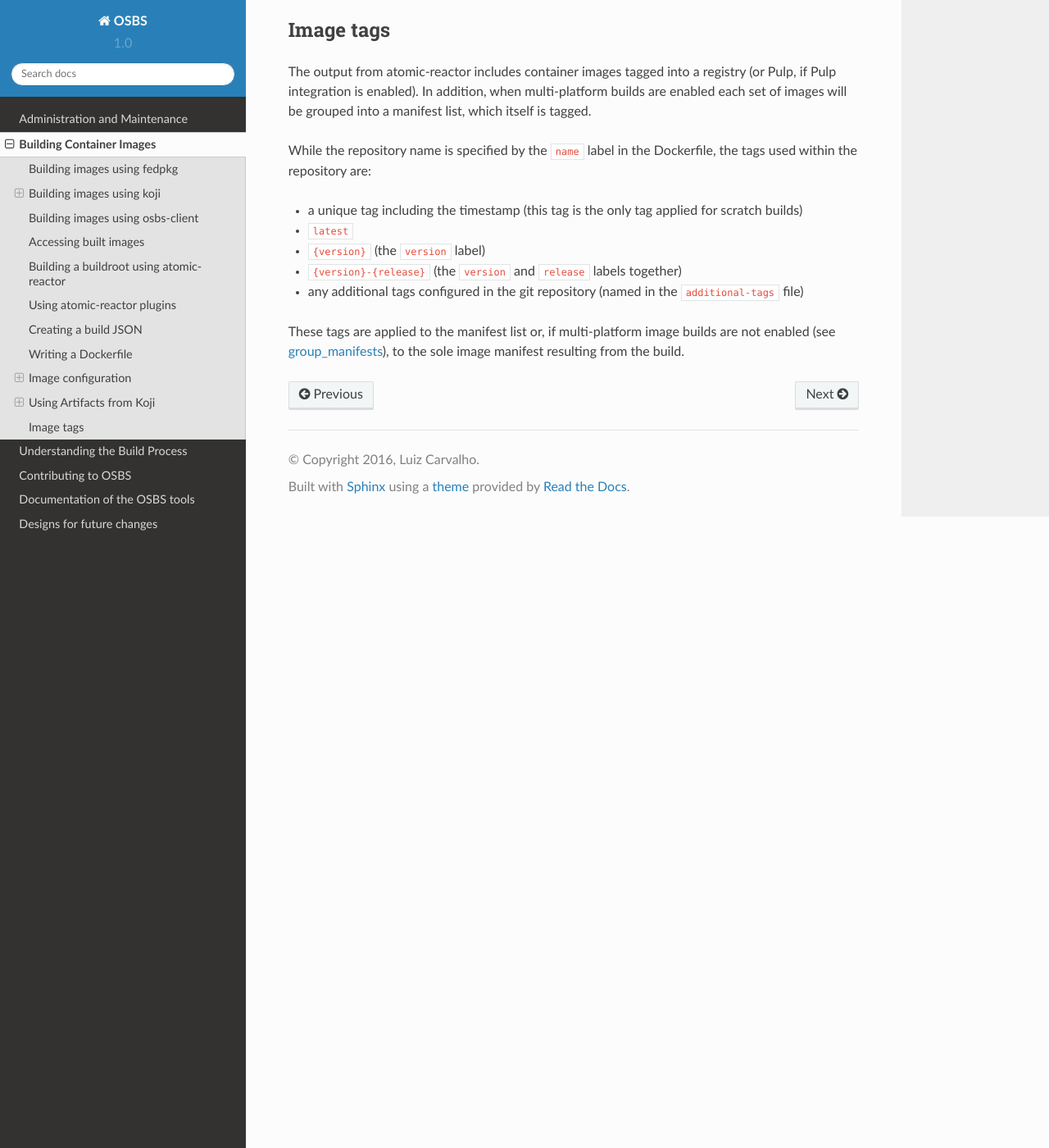
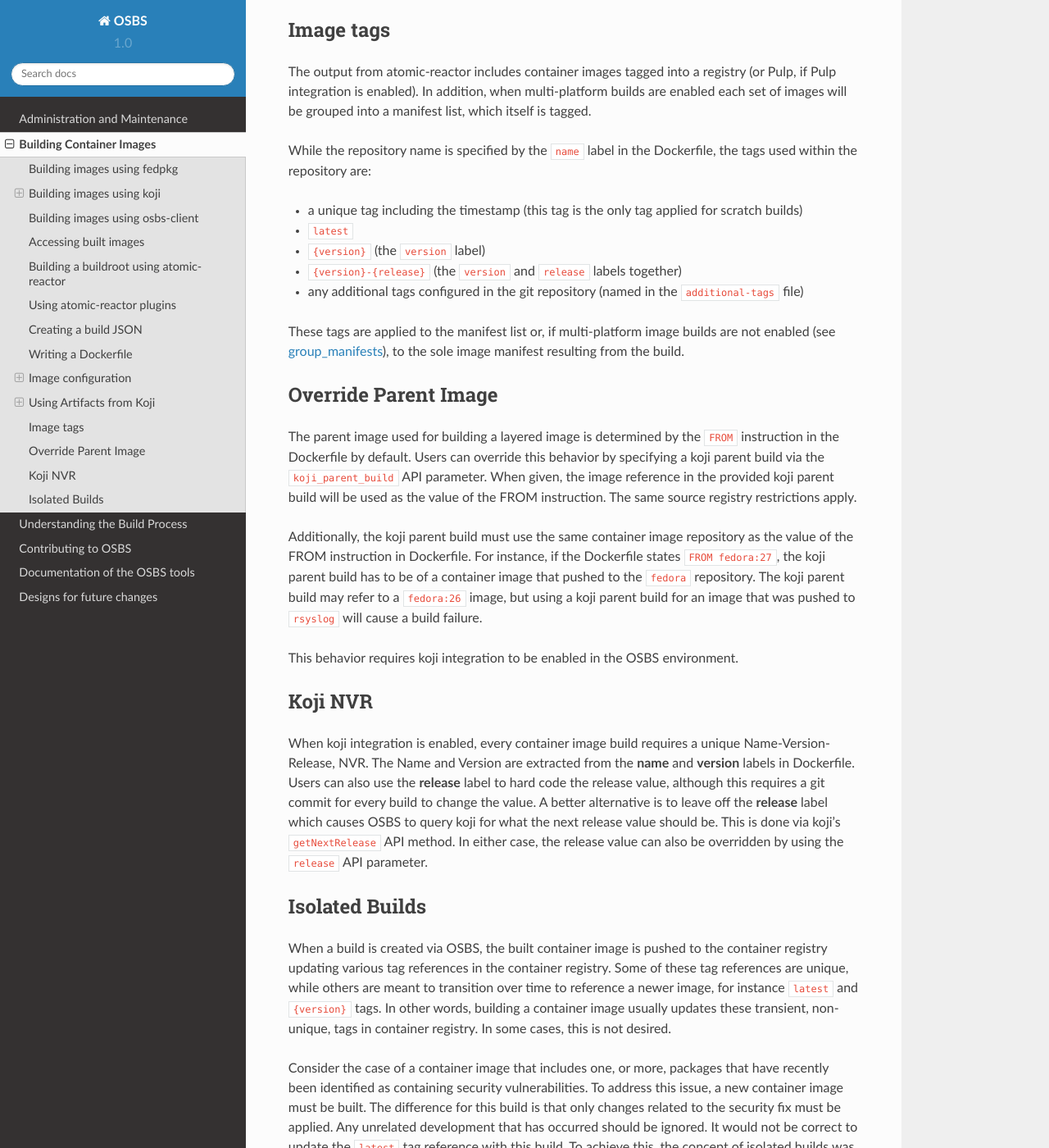
Before and after one commit to containerbuildsystem/osbs-docs, a Sphinx documentation site: the page built from docs/users.rst, in a window 1280 px wide and 1400 px high, scrolled down 3682 px. Shown: the whole window at 82% size. Built offline with Sphinx 7.4.7 and the Read the Docs theme 2.0.0, drawn with Linux system fonts in a browser that asks for light colours; some of the changed text lies outside the part shown.

Commit message:
Incorporate isolated-builds in current design

```diff
--- a/docs/design.rst
+++ b/docs/design.rst
@@ -5,5 +5,4 @@ Designs for future changes
     :maxdepth: 3
 
     build_priority
-    isolated_builds
     odcs
--- a/docs/users.rst
+++ b/docs/users.rst
@@ -226,3 +226,87 @@ These tags are applied to the manifest list or, if multi-platform
 image builds are not enabled (see :ref:`group_manifests
 <group-manifests>`), to the sole image manifest resulting from the
 build.
+
+Override Parent Image
+----------------------
+
+The parent image used for building a layered image is determined by the ``FROM``
+instruction in the Dockerfile by default. Users can override this behavior
+by specifying a koji parent build via the ``koji_parent_build`` API parameter.
+When given, the image reference in the provided koji parent build will be used as
+the value of the FROM instruction. The same source registry restrictions
+apply.
+
+Additionally, the koji parent build must use the same container image repository
+as the value of the FROM instruction in Dockerfile. For instance, if the
+Dockerfile states ``FROM fedora:27``, the koji parent build has to be of a
+container image that pushed to the ``fedora`` repository. The koji parent build
+may refer to a ``fedora:26`` image, but using a koji parent build for an image
+that was pushed to ``rsyslog`` will cause a build failure.
+
+This behavior requires koji integration to be enabled in the OSBS environment.
+
+Koji NVR
+--------
+
+When koji integration is enabled, every container image build requires a unique
+Name-Version-Release, NVR. The Name and Version are extracted from the **name**
+and **version** labels in Dockerfile. Users can also use the **release** label
+to hard code the release value, although this requires a git commit for every
+build to change the value. A better alternative is to leave off the **release**
+label which causes OSBS to query koji for what the next release value should be.
+This is done via koji's ``getNextRelease`` API method. In either case, the
+release value can also be overridden by using the ``release`` API parameter.
+
+Isolated Builds
+---------------
+
+When a build is created via OSBS, the built container image is pushed to the
+container registry updating various tag references in the container registry.
+Some of these tag references are unique, while others are meant to transition
+over time to reference a newer image, for instance ``latest`` and ``{version}``
+tags. In other words, building a container image usually updates these
+transient, non-unique, tags in container registry. In some cases, this is not
+desired.
+
+Consider the case of a container image that includes one, or more, packages that
+have recently been identified as containing security vulnerabilities. To address
+this issue, a new container image must be built. The difference for this build
+is that only changes related to the security fix must be applied. Any unrelated
+development that has occurred should be ignored. It would not be correct to
+update the ``latest`` tag reference with this build.  To achieve this, the
+concept of isolated builds was introduced.
+
+As an example, let's use the image ``rsyslog`` again. At some point the
+container image 7.4-2 is released (version 7.4, release 2). Soon after, minor
+bug fixes are addressed in 7.4-3, a new feature is added to 7.4-4, and so on. A
+security vulnerability is then discovered in the released image 7.4-2. To
+minimize disruption to users, you may want to build a patched version of 7.4-2,
+say 7.4-2.1. The packages installed in this new container image will differ from
+the former only when needed to address the security vulnerability. It will not
+include the minor bug fixes from 7.4-3, nor the new features added in 7.4-4. For
+this reason, updating the ``latest`` tag is considered incorrect.
+
+::
+
+    7.4 version
+    |
+    |____
+    |   |1 release
+    |
+    |__________________
+    |   |2 release    |2.1 release
+    |
+    |____
+    |   |3 release
+    |
+    |____
+    |   |4 release
+    |
+
+To start an isolated build, use the ``isolated`` boolean parameter. Due to the
+nature of isolated builds, the release value must be set via the ``release``
+parameter which must match the format ``^\d+\.\d+(\..+)?$``
+
+Isolated builds will only update the ``{version}-{release}`` unique tag and the
+primary tag in target container registry.
```
Also changed, not shown: docs/isolated_builds.rst (deleted, +0 -177 lines).
